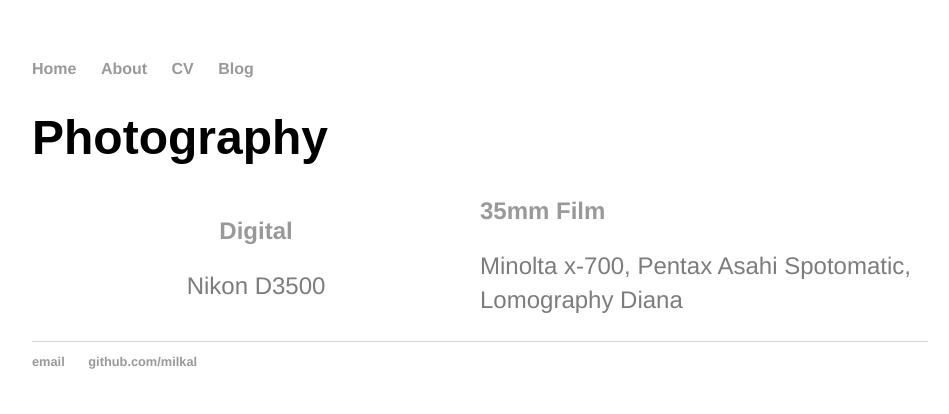
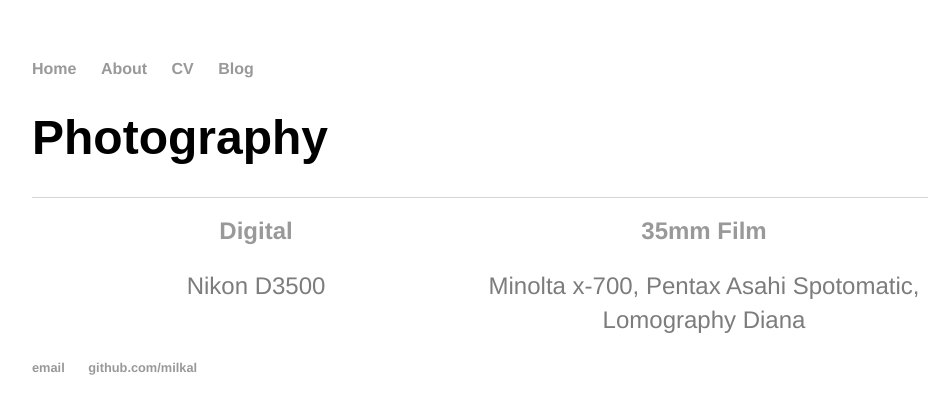
Before and after one commit to milkal/milkal.github.io, a Jekyll site: the page photography/index.html, which Jekyll copies as it is, in a window 1280 px wide. Shown: the top 414 px of the page, without its empty margins (160-1109 px from the left). Built offline with Jekyll 4.4.1, drawn with Linux system fonts in a browser that asks for light colours.

Commit message:
spelling errors

```diff
--- a/css/main.css
+++ b/css/main.css
@@ -104,7 +104,7 @@ img {
   vertical-align: top;
 }
 
-#filemmenu{
+#filmmenu{
   width: 50%;
   float: left;
   text-align: center;
```
